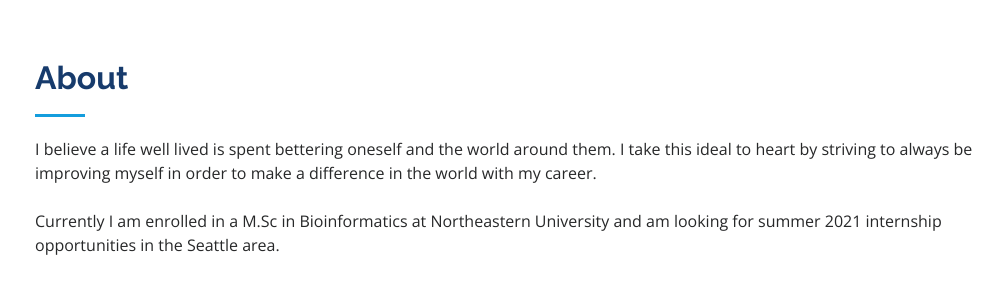
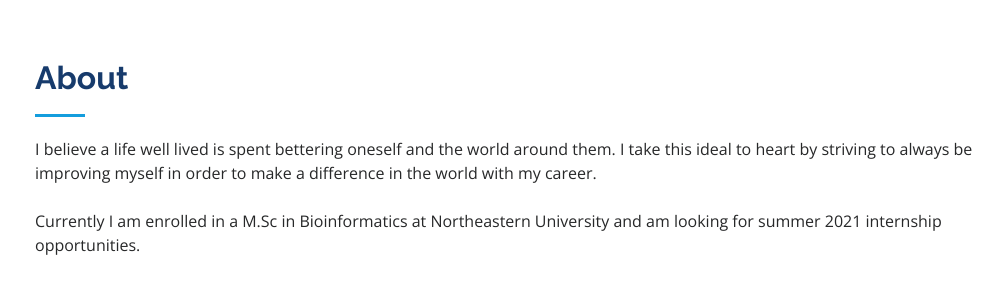
Before and after one commit to tylerhill90/portfolio-website, a Flask app: page / in a window 1280 px wide. Shown: the part 801-1085 px from the top of the page, without its empty margins (280-1280 px from the left). Run offline with Flask 2, Linux system fonts and the light colour scheme; some libraries are stand-ins or nearby versions.

Commit message:
changed About section wording

```diff
--- a/templates/index.html
+++ b/templates/index.html
@@ -94,7 +94,7 @@
             I take this ideal to heart by striving to always be improving myself in
             order to make a difference in the world with my career.<br><br>
             Currently I am enrolled in a M.Sc in Bioinformatics at Northeastern University and am
-            looking for summer 2021 internship opportunities in the Seattle area.
+            looking for summer 2021 internship opportunities.
           </p>
         </div>
 
```
